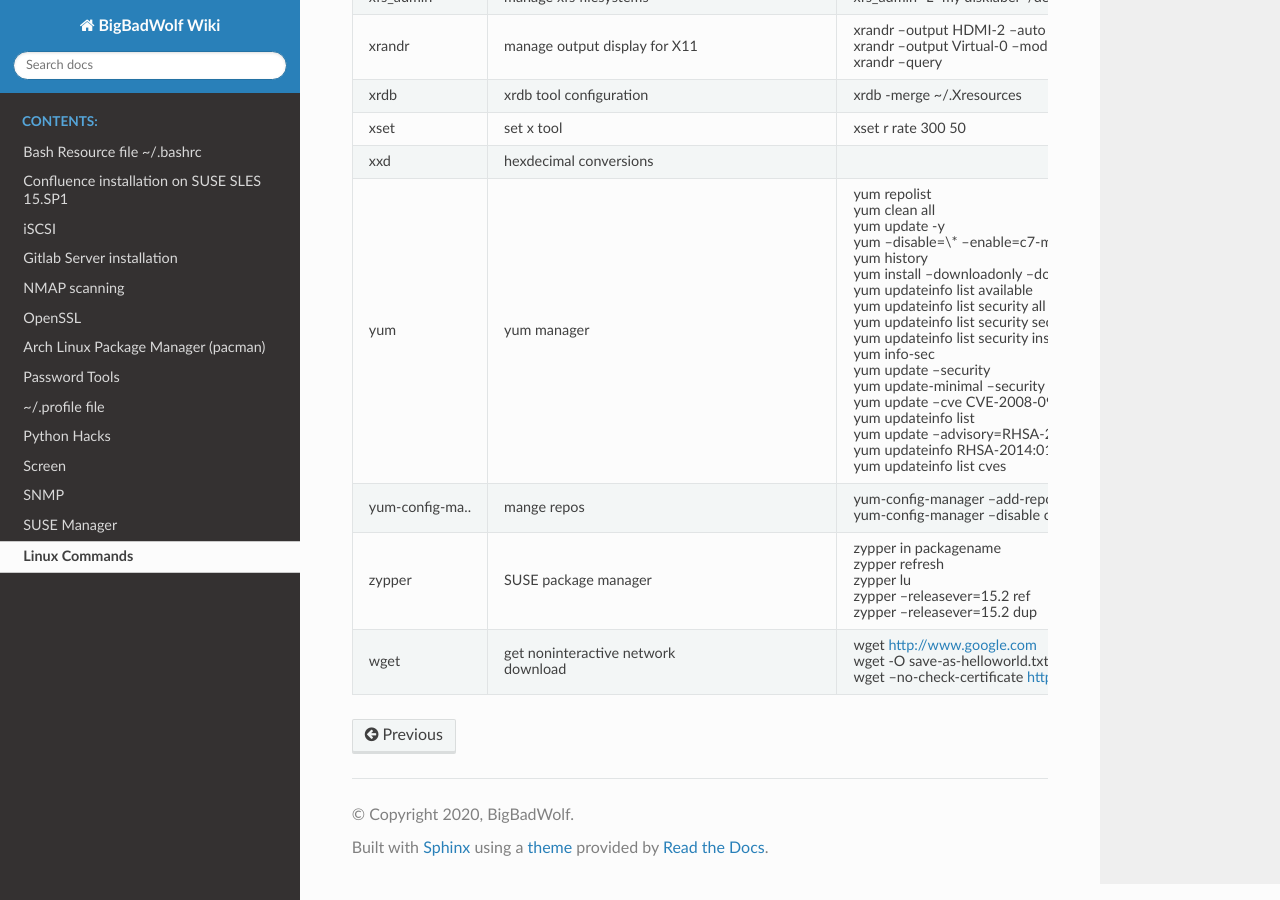
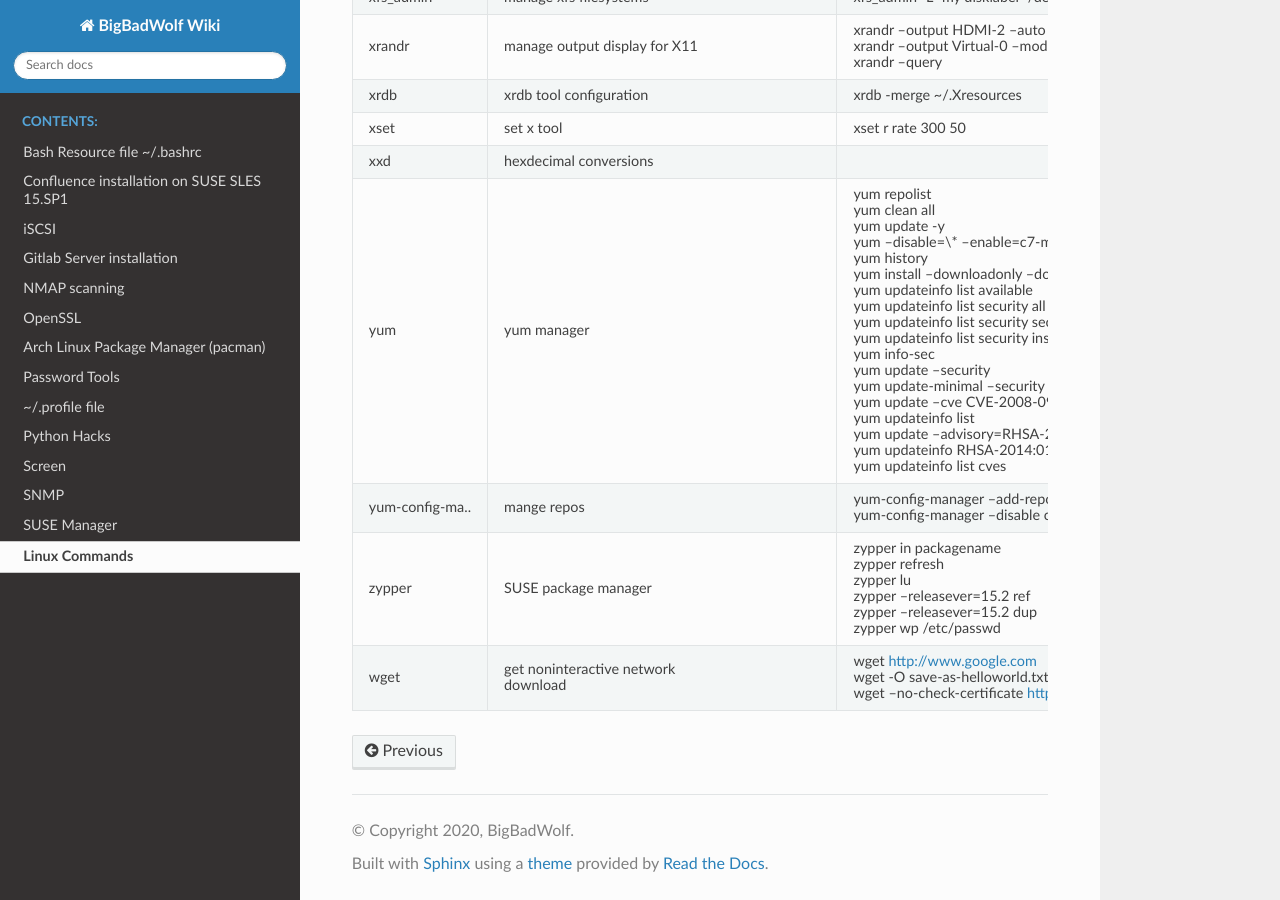
Before and after one commit to p3ll1n0r3/readthedocs, a Sphinx documentation site: the page built from docs/linux.rst, in a window 1280 px wide and 900 px high, scrolled down 8556 px. Built offline with Sphinx 7.4.7 and the Read the Docs theme 2.0.0, drawn with Linux system fonts in a browser that asks for light colours.

Commit message:
Update linux.rst

```diff
--- a/docs/linux.rst
+++ b/docs/linux.rst
@@ -560,6 +560,7 @@ zypper      	SUSE package manager |br|		zypper in packagename |br|
             						zypper lu |br|
 							zypper --releasever=15.2 ref |br|
 							zypper --releasever=15.2 dup |br|
+                                                        zypper wp /etc/passwd
 
 wget            get noninteractive network |br|		wget http://www.google.com |br|
 		download |br|				wget -O save-as-helloworld.txt http://wwww.getfile.com/index.html |br|
```
